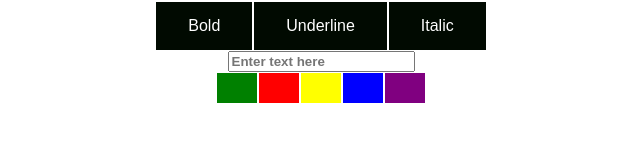
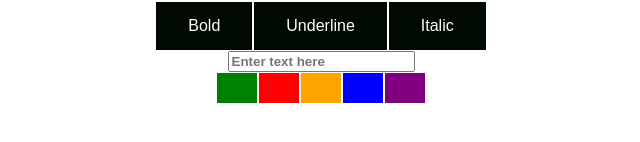
Before and after one commit to TaherNaqi/texteditor, a React (Create React App) app: page / in a window 1280 px wide. Shown: the part 388-530 px from the top of the page, without its empty margins (319-959 px from the left). Built offline with nearby package versions, Linux system fonts and the light colour scheme.

Commit message:
Replaced yellow with orange

```diff
--- a/src/App.css
+++ b/src/App.css
@@ -81,8 +81,8 @@ button:focus {
   font-size: 16px;
   margin: 1px;
 }
-.yellow-btn {
-  background-color: yellow;
+.orange-btn {
+  background-color: orange;
   border: none;
   color: white;
   padding: 15px 20px;
--- a/src/App.js
+++ b/src/App.js
@@ -18,8 +18,8 @@ function App() {
       color: "red",
     },
 
-    yellow: {
-      color: "yellow",
+    orange: {
+      color: "orange",
     },
 
     blue: {
@@ -54,7 +54,7 @@ function App() {
       <div>
         <button className="green-btn" onClick={() => setstyle("green")} />
         <button className="red-btn" onClick={() => setstyle("red")} />
-        <button className="yellow-btn" onClick={() => setstyle("yellow")} />
+        <button className="orange-btn" onClick={() => setstyle("orange")} />
         <button className="blue-btn" onClick={() => setstyle("blue")} />
         <button className="purple-btn" onClick={() => setstyle("purple")} />
       </div>
```
